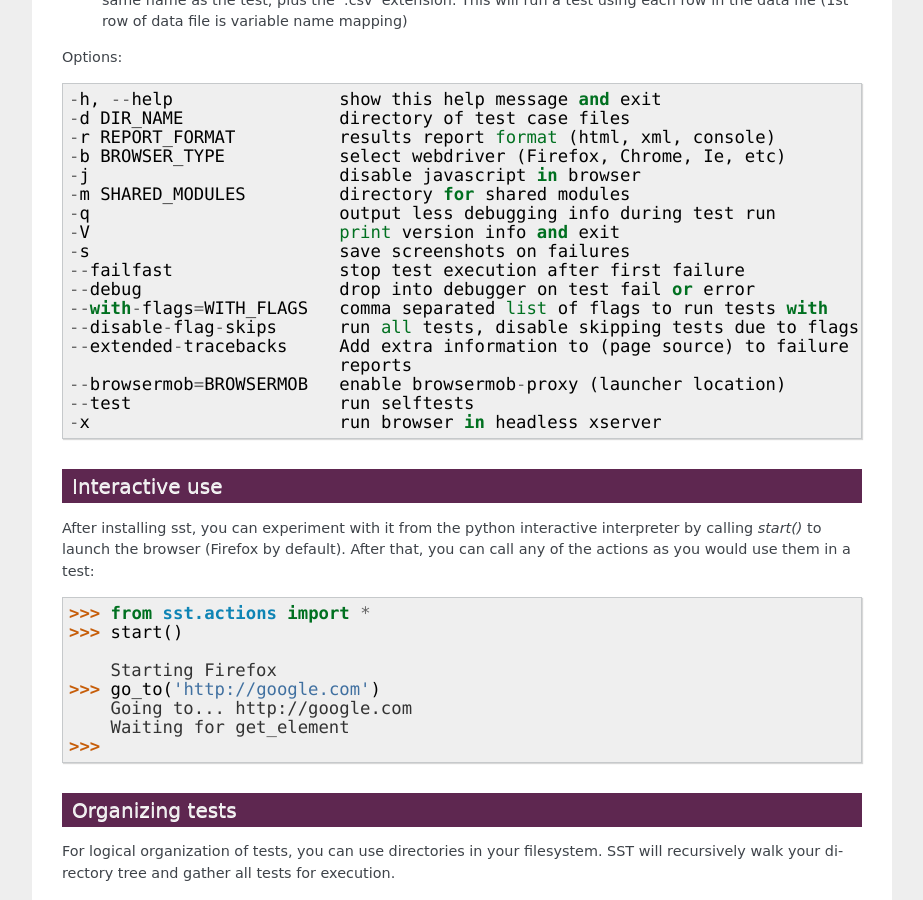
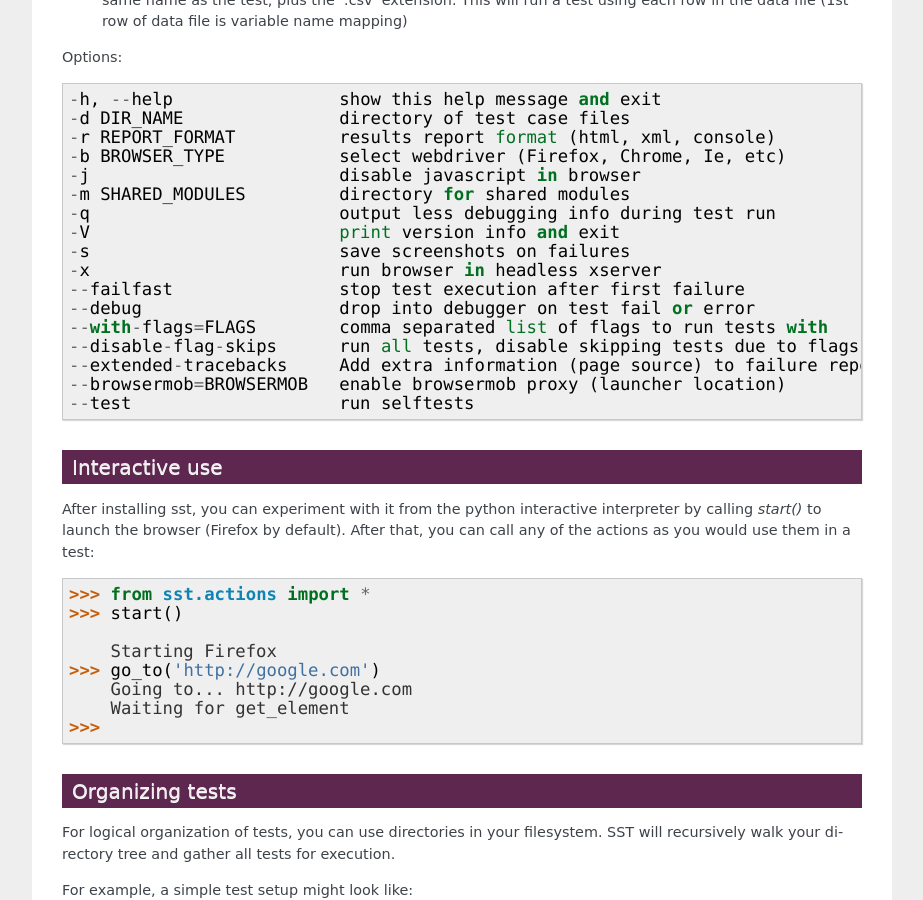
Before and after one commit to Work4Labs/selenium-simple-test, a Sphinx documentation site: the page built from docs/index.rst, in a window 1280 px wide and 900 px high, scrolled down 1739 px. Shown: the whole window, without its empty margins (218-1141 px from the left). Built offline with Sphinx 7.4.7, drawn with Linux system fonts in a browser that asks for light colours; pages that are not in the unit, such as notebooks, are missing from menus.

Commit message:
updates for official release

```diff
--- a/docs/changelog.rst
+++ b/docs/changelog.rst
@@ -10,13 +10,13 @@
 ------------------
 
 
-version **0.2.2** (2012 ??? ??)
+version **0.2.2** (2012 Nov 4)
 *******************************
 
 * add ``wait_for_and_refresh`` action
 * ``set_dropdown_value`` can set text or value now
 * add ``add_cleanup`` action
-* made tests compatible with Django 1.4
+* made internal tests compatible with Django 1.4
 * added ``config.cache``, a per test cache (dictionary) cleared at the start of
   every test
 * added ``--extended-tracebacks`` command line option
--- a/docs/index.rst
+++ b/docs/index.rst
@@ -125,15 +125,14 @@
   -q                        output less debugging info during test run
   -V                        print version info and exit
   -s                        save screenshots on failures
+  -x                        run browser in headless xserver
   --failfast                stop test execution after first failure
   --debug                   drop into debugger on test fail or error
-  --with-flags=WITH_FLAGS   comma separated list of flags to run tests with
+  --with-flags=FLAGS        comma separated list of flags to run tests with
   --disable-flag-skips      run all tests, disable skipping tests due to flags
-  --extended-tracebacks     Add extra information to (page source) to failure
-                            reports
-  --browsermob=BROWSERMOB   enable browsermob-proxy (launcher location)
+  --extended-tracebacks     Add extra information (page source) to failure reports
+  --browsermob=BROWSERMOB   enable browsermob proxy (launcher location)
   --test                    run selftests
-  -x                        run browser in headless xserver
 
 
 -----------------
--- a/src/sst/__init__.py
+++ b/src/sst/__init__.py
@@ -20,7 +20,7 @@
 
 
 __all__ = ['runtests']
-__version__ = '0.2.2dev'
+__version__ = '0.2.2'
 
 
 try:
```
Also changed, not shown: 1 other file.
